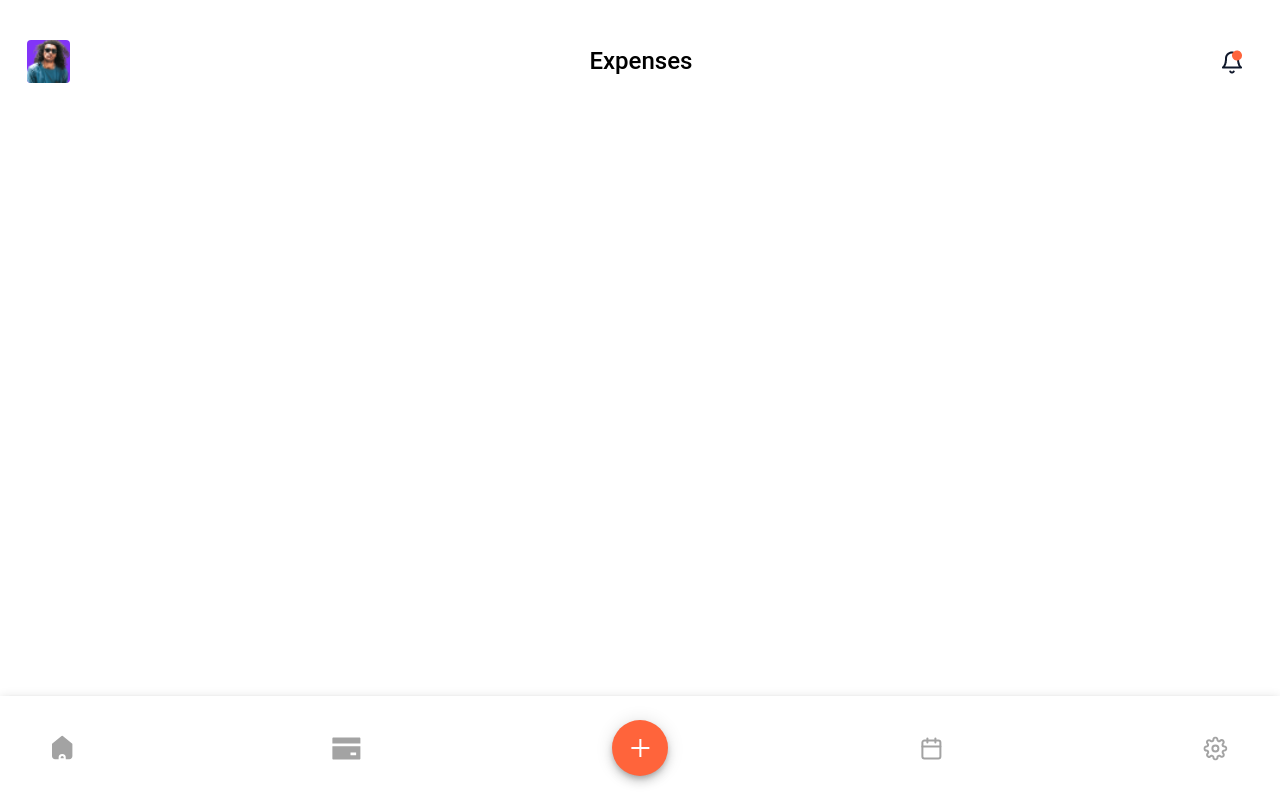
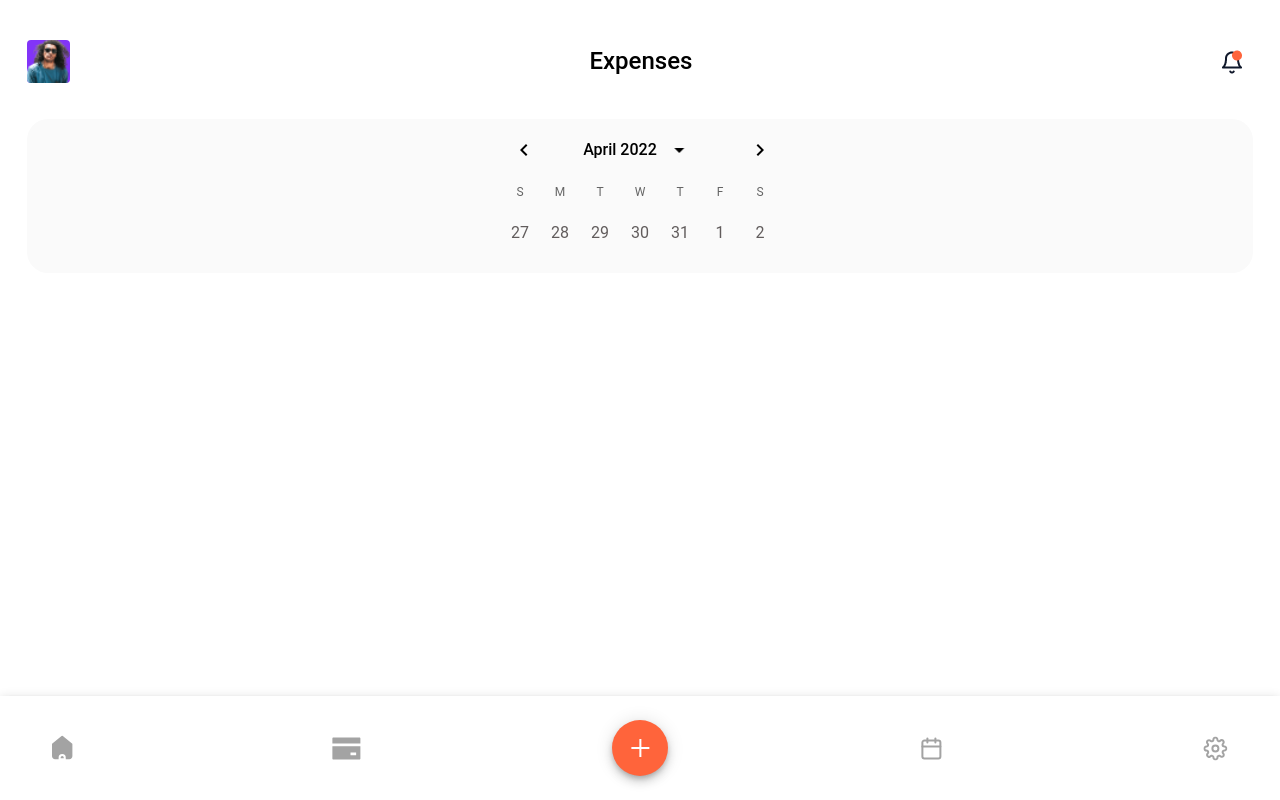
Before and after one commit to Fr13nd4u/expence-tracker, a React (Vite) app: page /expenses in a window 1280 px wide. Built offline with nearby package versions, Linux system fonts and the light colour scheme.

Commit message:
create calendar component

```diff
--- a/package.json
+++ b/package.json
@@ -13,6 +13,8 @@
     "@emotion/react": "^11.11.1",
     "@emotion/styled": "^11.11.0",
     "@mui/material": "^5.14.18",
+    "@mui/x-date-pickers": "^6.18.1",
+    "dayjs": "^1.11.10",
     "react": "^18.2.0",
     "react-dom": "^18.2.0",
     "react-router-dom": "^6.18.0"
--- /dev/null
+++ b/src/components/Calendar/Calendar.css
@@ -0,0 +1,57 @@
+.MuiGrid-root  {
+  background: #FAFAFA;
+  border-radius: 21px;
+  padding: 0 14px 20px;
+}
+
+.MuiDateCalendar-root {
+  height: auto !important;
+}
+
+.MuiPickersCalendarHeader-root {
+  position: relative;
+}
+
+.MuiPickersCalendarHeader-labelContainer {
+  position: absolute;
+  left: 50%;
+  transform: translate(-50%);
+}
+
+.MuiPickersCalendarHeader-root button[aria-label="Next month"] {
+  position: absolute;
+  right: 20px;
+}
+
+.MuiPickersCalendarHeader-label, .MuiPickersCalendarHeader-root button {
+  color: #000;
+}
+
+.MuiDayCalendar-slideTransition {
+  min-height: 40px !important;
+  height: 40px;
+}
+
+.MuiDayCalendar-monthContainer {
+  height: 40px;
+}
+
+.MuiDayCalendar-monthContainer button {
+  color: #615C5C;
+  font-weight: 400;
+  font-size: 16px;
+}
+
+.MuiDayCalendar-monthContainer button:hover {
+  background-color: #FF643B !important;
+  font-weight: 800;
+  color: #fff !important;
+  font-size: 18px;
+  border-radius: 8px !important;
+}
+
+.Mui-selected {
+  color: #fff !important;
+  background-color: #FF643B !important;
+  border-radius: 8px !important;
+}
--- /dev/null
+++ b/src/components/Calendar/index.tsx
@@ -0,0 +1,31 @@
+import { FC, useState } from "react";
+import dayjs, { Dayjs } from "dayjs";
+import { AdapterDayjs } from "@mui/x-date-pickers/AdapterDayjs";
+import { LocalizationProvider } from "@mui/x-date-pickers/LocalizationProvider";
+import { DateCalendar } from "@mui/x-date-pickers/DateCalendar";
+import { Grid } from "@mui/material";
+
+import "./Calendar.css";
+
+const Calendar: FC = () => {
+  const [value, setValue] = useState<Dayjs | null>(dayjs("2022-04-17"));
+
+  return (
+    <LocalizationProvider dateAdapter={AdapterDayjs}>
+      <Grid container direction="column" alignItems="center">
+        <DateCalendar
+          showDaysOutsideCurrentMonth
+          value={value}
+          onChange={(newValue) => setValue(newValue)}
+          renderDay={(day, _, DayProps) => (
+            <Grid item key={day.toISOString()}>
+              {DayProps?.children}
+            </Grid>
+          )}
+        />
+      </Grid>
+    </LocalizationProvider>
+  );
+};
+
+export default Calendar;
--- a/src/pages/Expenses.tsx
+++ b/src/pages/Expenses.tsx
@@ -1,10 +1,12 @@
 import { FC } from "react";
 import HeaderTitle from "../components/HeaderTitle";
+import Calendar from "../components/Calendar";
 
 const Expenses: FC = () => {
   return (
     <main>
       <HeaderTitle title="Expenses" />
+      <Calendar />
     </main>
   );
 };
```
Also changed, not shown: 1 other file (tests, documents, lock files or other folders).
